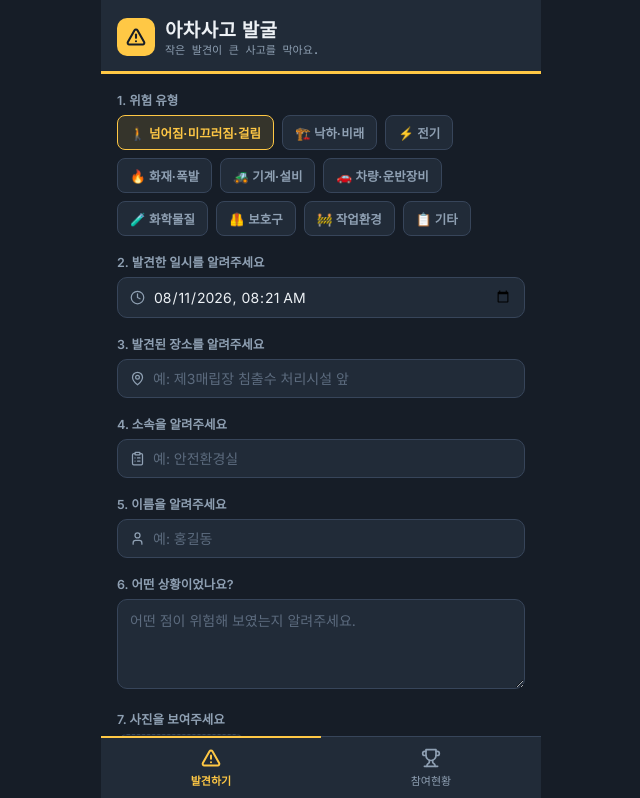
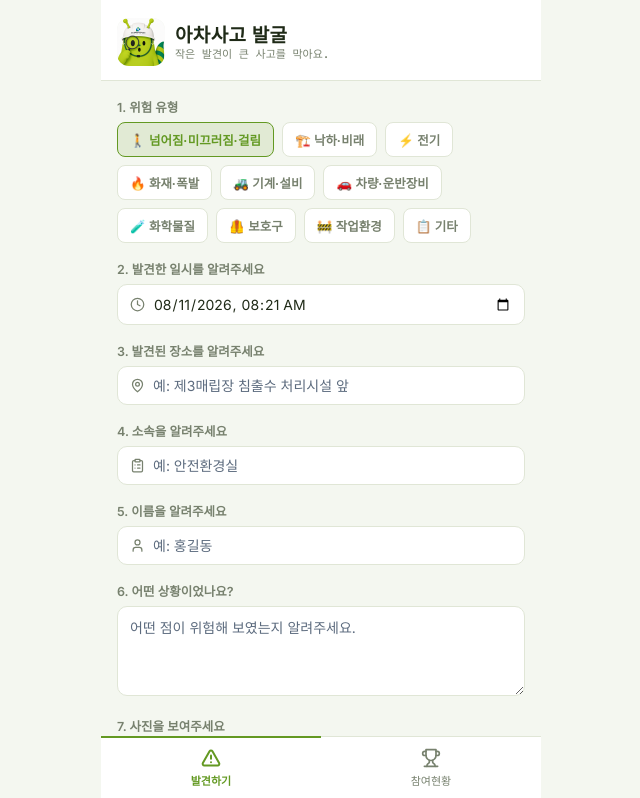
Before and after one commit to sojleeee/acha-sago-app, a React (Vite) app: page / in a window 1280 px wide. Shown: the top 798 px of the page, without its empty margins (319-959 px from the left). Built offline with nearby package versions, Linux system fonts and the light colour scheme.

Commit message:
Update ReportApp.jsx

```diff
--- a/src/ReportApp.jsx
+++ b/src/ReportApp.jsx
@@ -8,10 +8,10 @@ import {
 
 // ── 팔레트 ──────────────────────────────────────────
 const C = {
-  bg: "#161D27", surface: "#212B38", surfaceAlt: "#2A3646",
-  line: "#37455A", text: "#EDF1F5", muted: "#8FA0B3",
-  yellow: "#FFC845", red: "#E85D4C", blue: "#5A9BE8",
-  green: "#4CAF7D", orange: "#E8974C",
+  bg: "#F4F7F0", surface: "#FFFFFF", surfaceAlt: "#EFF4E8",
+  line: "#E0E6D6", text: "#1F2A17", muted: "#77816E",
+  yellow: "#639922", red: "#D6483B", blue: "#5A9BE8",
+  green: "#3B6D11", orange: "#D97B34",
 };
 
 // ── 미완료 조치 로컬 저장 (이 기기에서 "즉시 조치 가능" 선택했지만 아직 완료 안 한 신고) ──
@@ -178,10 +178,10 @@ export default function ReportApp() {
 
       <div style={{ maxWidth: 440, margin: "0 auto", minHeight: "100vh", display: "flex", flexDirection: "column" }}>
         {/* 헤더 */}
-        <div style={{ background: C.surface, borderBottom: `3px solid ${C.yellow}`, padding: "18px 16px 14px", position: "sticky", top: 0, zIndex: 10 }}>
+        <div style={{ background: C.surface, borderBottom: `1px solid ${C.line}`, padding: "18px 16px 14px", position: "sticky", top: 0, zIndex: 10 }}>
           <div style={{ display: "flex", alignItems: "center", gap: 10 }}>
-            <div style={{ width: 38, height: 38, borderRadius: 10, background: C.yellow, display: "flex", alignItems: "center", justifyContent: "center" }}>
-              <AlertTriangle size={20} color={C.bg} strokeWidth={2.5} />
+            <div style={{ width: 48, height: 48, borderRadius: 12, background: C.surfaceAlt, display: "flex", alignItems: "center", justifyContent: "center", overflow: "hidden", flexShrink: 0 }}>
+              <img src="/icon-192.png" alt="" style={{ width: "100%", height: "100%", objectFit: "cover" }} />
             </div>
             <div>
               <div className="osw" style={{ fontSize: 19, fontWeight: 700, lineHeight: 1.1 }}>아차사고 발굴</div>
```
